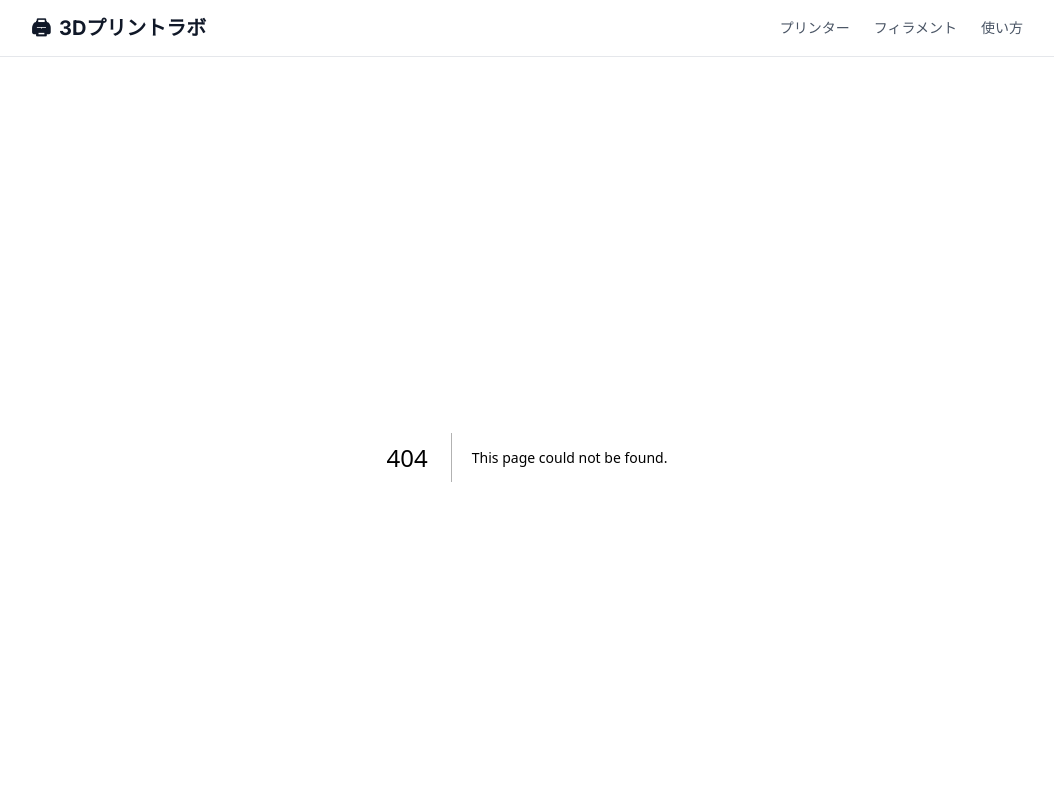
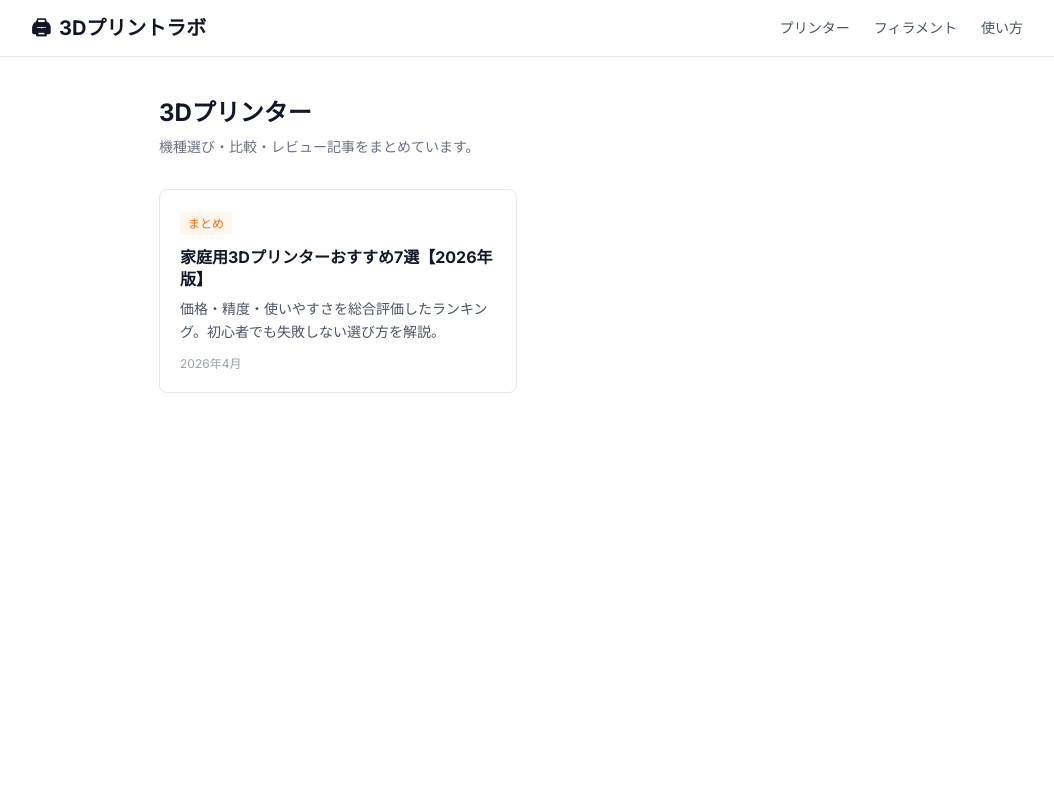
Before and after one commit to notthi/3dprint-notthi, a Next.js app: page /printers in a window 1280 px wide. Before the commit this address had no page. Shown: the top 800 px of the page, without its empty margins (113-1167 px from the left). Built offline with nearby package versions, Linux system fonts and the light colour scheme.

Commit message:
feat: カテゴリトップページ追加（printers/filaments/howto）

```diff
--- /dev/null
+++ b/src/app/filaments/page.tsx
@@ -0,0 +1,23 @@
+import type { Metadata } from "next";
+import ArticleCard from "@/components/ArticleCard";
+
+export const metadata: Metadata = {
+  title: "フィラメント | 3Dプリントラボ",
+  description: "PLA・PETG・ABSなど素材別におすすめフィラメントをまとめました。",
+};
+
+const articles = [
+  { title: "PLAフィラメントおすすめ8選【2026年版】", description: "コスパ・品質・色の豊富さで選ぶべきブランドをランキング形式で紹介。", href: "/filaments/recommend", category: "まとめ", date: "2026年4月" },
+];
+
+export default function FilamentsPage() {
+  return (
+    <div className="max-w-3xl mx-auto px-4 py-10">
+      <h1 className="text-2xl font-bold text-gray-900 mb-2">フィラメント</h1>
+      <p className="text-gray-500 text-sm mb-8">素材別・ブランド別のフィラメント比較記事をまとめています。</p>
+      <div className="grid grid-cols-1 md:grid-cols-2 gap-5">
+        {articles.map((a) => <ArticleCard key={a.href} {...a} />)}
+      </div>
+    </div>
+  );
+}
--- /dev/null
+++ b/src/app/howto/page.tsx
@@ -0,0 +1,23 @@
+import type { Metadata } from "next";
+import ArticleCard from "@/components/ArticleCard";
+
+export const metadata: Metadata = {
+  title: "使い方 | 3Dプリントラボ",
+  description: "3Dプリンターの始め方・設定方法・トラブル解決まで丁寧に解説します。",
+};
+
+const articles = [
+  { title: "3Dプリンター初心者ガイド完全版", description: "購入から初めての印刷まで、初心者がつまずくポイントをすべて解説。", href: "/howto/beginners", category: "ガイド", date: "2026年4月" },
+];
+
+export default function HowtoPage() {
+  return (
+    <div className="max-w-3xl mx-auto px-4 py-10">
+      <h1 className="text-2xl font-bold text-gray-900 mb-2">使い方・ガイド</h1>
+      <p className="text-gray-500 text-sm mb-8">設定方法・スライサーの使い方・トラブル解決の記事をまとめています。</p>
+      <div className="grid grid-cols-1 md:grid-cols-2 gap-5">
+        {articles.map((a) => <ArticleCard key={a.href} {...a} />)}
+      </div>
+    </div>
+  );
+}
--- /dev/null
+++ b/src/app/printers/page.tsx
@@ -0,0 +1,23 @@
+import type { Metadata } from "next";
+import ArticleCard from "@/components/ArticleCard";
+
+export const metadata: Metadata = {
+  title: "3Dプリンター | 3Dプリントラボ",
+  description: "家庭用・初心者向け・コスパ最強など目的別に3Dプリンターをまとめました。",
+};
+
+const articles = [
+  { title: "家庭用3Dプリンターおすすめ7選【2026年版】", description: "価格・精度・使いやすさを総合評価したランキング。初心者でも失敗しない選び方を解説。", href: "/printers/recommend", category: "まとめ", date: "2026年4月" },
+];
+
+export default function PrintersPage() {
+  return (
+    <div className="max-w-3xl mx-auto px-4 py-10">
+      <h1 className="text-2xl font-bold text-gray-900 mb-2">3Dプリンター</h1>
+      <p className="text-gray-500 text-sm mb-8">機種選び・比較・レビュー記事をまとめています。</p>
+      <div className="grid grid-cols-1 md:grid-cols-2 gap-5">
+        {articles.map((a) => <ArticleCard key={a.href} {...a} />)}
+      </div>
+    </div>
+  );
+}
```
